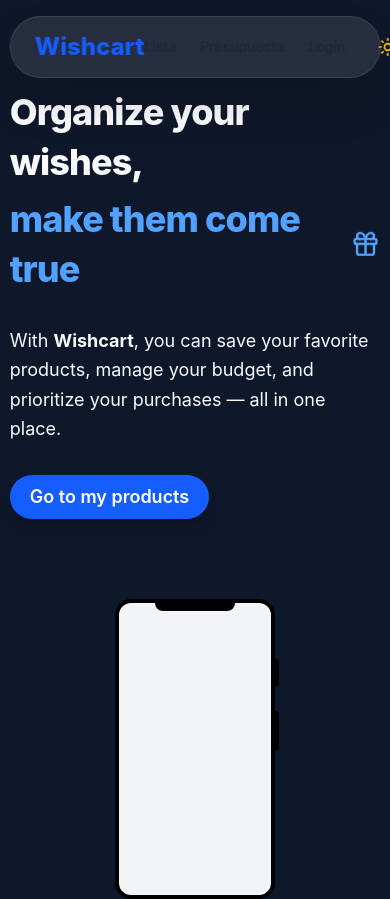
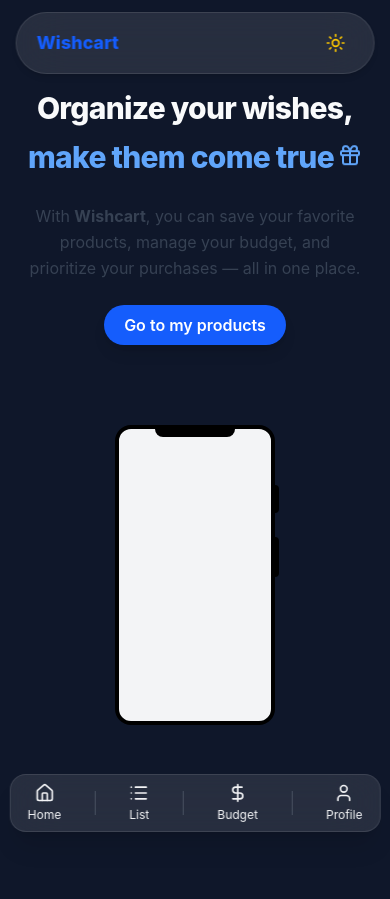
Before and after one commit to MelGD04/wishcart-frontend, a Next.js app: page / in a window 390 px wide. After the commit the page ends 844 px from the top, so only its background shows below. Built offline with nearby package versions, Linux system fonts and the light colour scheme.

Commit message:
navbar responsive

```diff
--- a/package.json
+++ b/package.json
@@ -17,6 +17,7 @@
   },
   "devDependencies": {
     "@eslint/eslintrc": "^3",
+    "@netlify/plugin-nextjs": "^5.14.3",
     "@tailwindcss/postcss": "^4.1.16",
     "@types/node": "^20",
     "@types/react": "^19",
--- a/src/app/components/navbar.tsx
+++ b/src/app/components/navbar.tsx
@@ -2,28 +2,28 @@
 
 import { useTheme } from "@/hooks/useTheme";
 import { useRouter } from "next/navigation";
-import { Sun, Moon } from "lucide-react";
+import { Sun, Moon, List, DollarSign, User, Home } from "lucide-react";
 import { useState } from "react";
 import LoginModal from "./LoginModal";
 
 export default function Navbar() {
   const router = useRouter();
   const [showLogin, setShowLogin] = useState(false);
-
-  // ✅ Ahora incluimos `mounted` para evitar el hydration error
   const { isDark, toggleTheme, mounted } = useTheme("dark");
 
-  // 🔒 Evitar render hasta que se monte el tema correctamente
   if (!mounted) return null;
 
   return (
+    <>
+      {/* 🌐 Navbar Desktop */}
       <nav
         className={`
+          hidden md:flex
           fixed top-4 left-1/2 -translate-x-1/2
           w-[95%] max-w-5xl
           backdrop-blur-xl text-white
           rounded-full shadow-2xl border border-white/10
-        py-3 px-6 flex justify-between items-center z-50
+          py-3 px-6 justify-between items-center z-50
           transition-all duration-300
           ${isDark ? "bg-white/10" : "bg-black/30"}
         `}
@@ -42,14 +42,14 @@ export default function Navbar() {
             onClick={() => router.push("/products")}
             className="text-gray-800 dark:text-gray-200 hover:text-blue-600 cursor-pointer"
           >
-          Lista
+            List
           </a>
 
           <a
             href="/budget"
             className="text-gray-800 dark:text-gray-200 hover:text-blue-600"
           >
-          Presupuesto
+            Budget
           </a>
 
           <a
@@ -72,9 +72,94 @@ export default function Navbar() {
             )}
           </button>
         </div>
+      </nav>
 
-      {/* Modal de login */}
+      {/* 📱 Navbar Superior Móvil */}
+      <nav
+        className={`
+          md:hidden fixed top-3 left-1/2 -translate-x-1/2
+          w-[92%] max-w-sm
+          flex justify-between items-center
+          backdrop-blur-xl border border-white/10
+          rounded-full shadow-md z-50 px-5 py-3
+          ${isDark ? "bg-white/10 text-gray-100" : "bg-black/30 text-gray-800"}
+        `}
+      >
+        <h1
+          onClick={() => router.push("/")}
+          className="text-lg font-extrabold text-blue-600 dark:text-blue-400 cursor-pointer"
+        >
+          Wishcart
+        </h1>
+
+        <button
+          onClick={toggleTheme}
+          className="p-2 rounded-full hover:bg-zinc-700/40 transition-colors"
+          title="Cambiar tema"
+        >
+          {isDark ? (
+            <Sun className="w-5 h-5 text-yellow-400" />
+          ) : (
+            <Moon className="w-5 h-5 text-gray-800" />
+          )}
+        </button>
+      </nav>
+
+      {/* 📱 Tab Bar Inferior Móvil */}
+      <nav
+        className={`
+          md:hidden fixed bottom-3 left-1/2 -translate-x-1/2
+          w-[95%] max-w-sm
+          flex justify-around items-center
+          backdrop-blur-xl border border-white/10
+          rounded-2xl shadow-xl z-50 py-2
+          ${isDark ? "bg-white/10 text-gray-100" : "bg-black/30 text-gray-800"}
+        `}
+      >
+        {/* Home */}
+        <button
+          onClick={() => router.push("/")}
+          className="flex flex-col items-center justify-center text-xs hover:text-blue-500 transition"
+        >
+          <Home className="w-5 h-5 mb-1" />
+          <span>Home</span>
+        </button>
+
+        <div className="h-6 w-px bg-gray-400/30" />
+
+        {/* Lista */}
+        <button
+          onClick={() => router.push("/products")}
+          className="flex flex-col items-center justify-center text-xs hover:text-blue-500 transition"
+        >
+          <List className="w-5 h-5 mb-1" />
+          <span>List</span>
+        </button>
+
+        <div className="h-6 w-px bg-gray-400/30" />
+
+        {/* Presupuesto */}
+        <button
+          onClick={() => router.push("/budget")}
+          className="flex flex-col items-center justify-center text-xs hover:text-blue-500 transition"
+        >
+          <DollarSign className="w-5 h-5 mb-1" />
+          <span>Budget</span>
+        </button>
+
+        <div className="h-6 w-px bg-gray-400/30" />
+
+        {/* Perfil / Login */}
+        <button
+          onClick={() => setShowLogin(true)}
+          className="flex flex-col items-center justify-center text-xs hover:text-blue-500 transition"
+        >
+          <User className="w-5 h-5 mb-1" />
+          <span>Profile</span>
+        </button>
+      </nav>
+
       {showLogin && <LoginModal onClose={() => setShowLogin(false)} />}
-    </nav>
+    </>
   );
 }
--- a/src/app/globals.css
+++ b/src/app/globals.css
@@ -3,11 +3,13 @@
 html.light {
   --bg-color: #91a1b6;
   --text-color: #111827;
+  --color-text-main:#006aff;
 }
 
 html.dark {
   --bg-color: #0f172a;
   --text-color: #f9fafb;
+  --color-text-main:#60A5FA;
 }
 
 body {
--- a/src/app/page.tsx
+++ b/src/app/page.tsx
@@ -20,37 +20,66 @@ export default function WelcomePage() {
       <div className="flex flex-col md:flex-row items-center justify-between w-full max-w-5xl mx-auto gap-10">
 
         {/* Texto principal */}
-        <div className="flex-1 text-left md:pr-12 space-y-8">
+        <div className="flex-1 text-left md:pr-12 space-y-6 px-4 md:px-0">
       {/* Título */}
-          <h1 className="text-4xl md:text-5xl font-extrabold leading-snug tracking-tight flex flex-wrap items-center gap-2">
+      <h1
+        className="
+          text-3xl sm:text-4xl md:text-5xl
+          font-extrabold leading-snug tracking-tight
+          flex flex-wrap items-center gap-2
+          justify-center md:justify-start text-center md:text-left
+        "
+      >
         Organize your wishes,
-          <span className="text-blue-400 inline-flex items-center gap-2">
+        <span
+          className="
+            text-blue-700 dark:text-blue-400
+            inline-flex items-baseline gap-1
+          "
+          style={{ color: "var(--color-text-main)" }}
+        >
           make them come true
-            <Gift className="w-8 h-8 text-blue-400 animate-bounce" />
+          <Gift
+            className="
+              inline-block align-baseline
+              w-6 h-6 sm:w-8 sm:h-8 md:w-9 md:h-9
+              text-blue-700 dark:text-blue-400 animate-bounce
+            "
+            style={{ color: "var(--color-text-main)" }}
+          />
         </span>
       </h1>
 
-
       {/* Descripción */}
-        <p className="text-lg md:text-xl max-w-lg leading-relaxed">
-          With <strong>Wishcart</strong>, you can save your favorite products, manage your budget,
-          and prioritize your purchases — all in one place.
+      <p
+        className="
+          text-base sm:text-lg md:text-xl
+          leading-relaxed
+          text-gray-700 dark:text-gray-300
+          text-center md:text-left
+          max-w-md md:max-w-lg mx-auto md:mx-0
+        "
+      >
+        With <strong>Wishcart</strong>, you can save your favorite products,
+        manage your budget, and prioritize your purchases — all in one place.
       </p>
 
       {/* Botón */}
+      <div className="flex justify-center md:justify-start">
         <button
           onClick={() => router.push("/products")}
           className="
-        px-5 py-2
+            px-5 py-2 sm:px-6 sm:py-3
             bg-blue-600 hover:bg-blue-700
             text-white font-semibold
             rounded-full shadow-lg
             transition-transform transform hover:scale-105
-        text-lg
+            text-base sm:text-lg
           "
         >
           Go to my products
         </button>
+      </div>
     </div>
 
 
--- a/src/hooks/useTheme.ts
+++ b/src/hooks/useTheme.ts
@@ -11,10 +11,10 @@ const ThemeProps = {
 type Theme = typeof ThemeProps.light | typeof ThemeProps.dark;
 
 export const useTheme = (defaultTheme: Theme = ThemeProps.light) => {
-  // ✅ Estado del tema (se inicializa vacío hasta montar para evitar hydration errors)
+  // Estado del tema (se inicializa vacío hasta montar para evitar hydration errors)
   const [theme, setTheme] = useState<Theme | null>(null);
 
-  // ✅ Detectar si está montado el componente (cliente)
+  // Detectar si está montado el componente (cliente)
   const [mounted, setMounted] = useState(false);
 
   // --- EFFECT 1: Leer el tema guardado en localStorage al montar
```
Also changed, not shown: 2 other files (tests, documents, lock files or other folders). Lines whose indentation alone changed are shown as unchanged.
